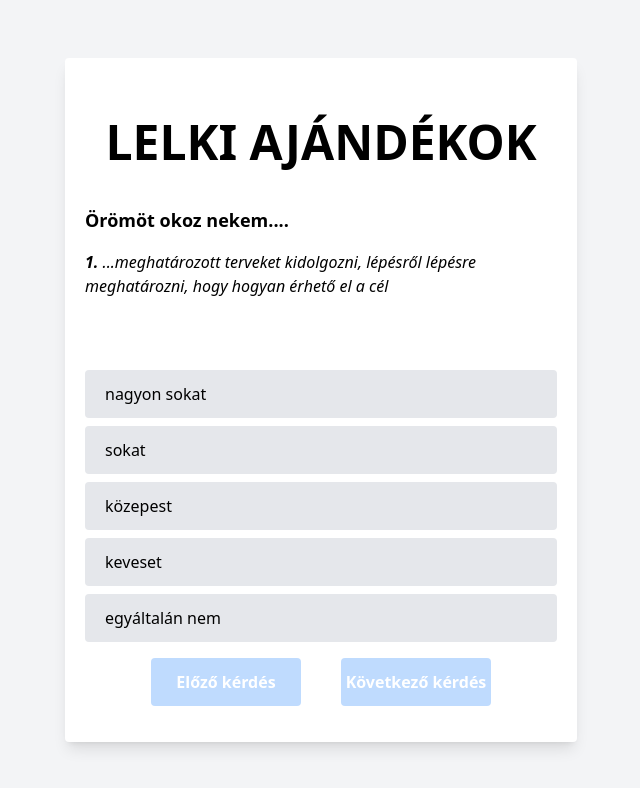
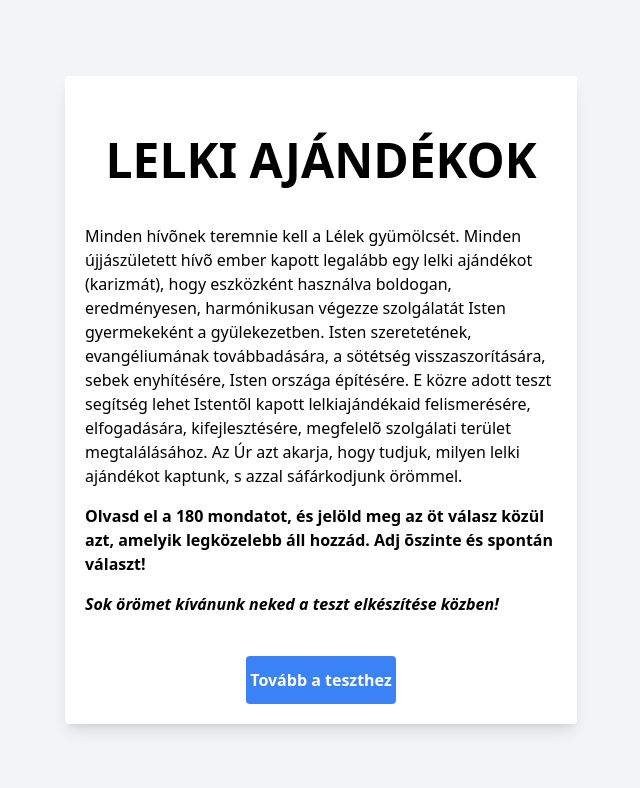
Before and after one commit to kulcsarrudolf/lelki-ajandekok, a React (Vite) app: page / in a window 1280 px wide. Shown: the top 788 px of the page, without its empty margins (319-959 px from the left). Built offline with nearby package versions, Linux system fonts and the light colour scheme.

Commit message:
Added Intro

```diff
--- a/src/App.tsx
+++ b/src/App.tsx
@@ -1,12 +1,29 @@
+import { useState } from "react";
 import QuizCard from "./QuizCard";
 import { Title } from "./components/Typography";
+import Introduction from "./components/Introduction";
+
+enum Step {
+  Inroduction,
+  Quiz,
+  Result,
+}
 
 function App() {
+  const [step, setStep] = useState<Step>(Step.Inroduction);
+
   return (
     <div className="flex justify-center items-center min-h-screen bg-gray-100">
       <div className="w-full max-w-lg p-5 bg-white rounded shadow-lg">
         <Title text="Lelki ajándékok" />
-        <QuizCard />
+        {step === Step.Inroduction && (
+          <Introduction
+            goForward={() => {
+              setStep(Step.Quiz);
+            }}
+          />
+        )}
+        {step === Step.Quiz && <QuizCard />}
       </div>
     </div>
   );
--- /dev/null
+++ b/src/components/Introduction.tsx
@@ -0,0 +1,36 @@
+import Button from "./Button";
+
+interface IntroductionProps {
+  goForward: () => void;
+}
+
+const Introduction = ({ goForward }: IntroductionProps) => {
+  return (
+    <>
+      <p>
+        Minden hívõnek teremnie kell a Lélek gyümölcsét. Minden újjászületett
+        hívõ ember kapott legalább egy lelki ajándékot (karizmát), hogy
+        eszközként használva boldogan, eredményesen, harmónikusan végezze
+        szolgálatát Isten gyermekeként a gyülekezetben. Isten szeretetének,
+        evangéliumának továbbadására, a sötétség visszaszorítására, sebek
+        enyhítésére, Isten országa építésére. E közre adott teszt segítség lehet
+        Istentõl kapott lelkiajándékaid felismerésére, elfogadására,
+        kifejlesztésére, megfelelõ szolgálati terület megtalálásához. Az Úr azt
+        akarja, hogy tudjuk, milyen lelki ajándékot kaptunk, s azzal
+        sáfárkodjunk örömmel.
+      </p>
+      <p className="mt-4 font-bold">
+        Olvasd el a 180 mondatot, és jelöld meg az öt válasz közül azt, amelyik
+        legközelebb áll hozzád. Adj õszinte és spontán választ!
+      </p>
+      <p className="font-bold italic mt-4">
+        Sok örömet kívánunk neked a teszt elkészítése közben!
+      </p>
+      <div className="w-full mt-10 flex justify-center">
+        <Button disabled={false} text="Tovább a teszthez" onClick={goForward} />
+      </div>
+    </>
+  );
+};
+
+export default Introduction;
```
